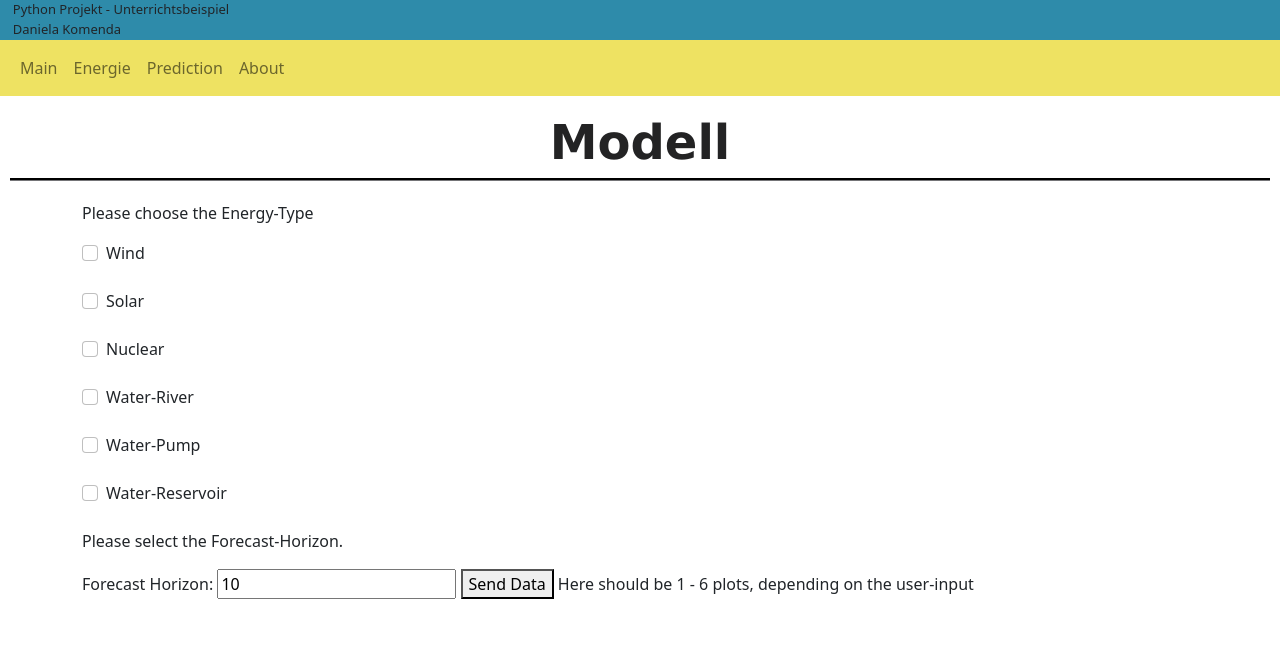
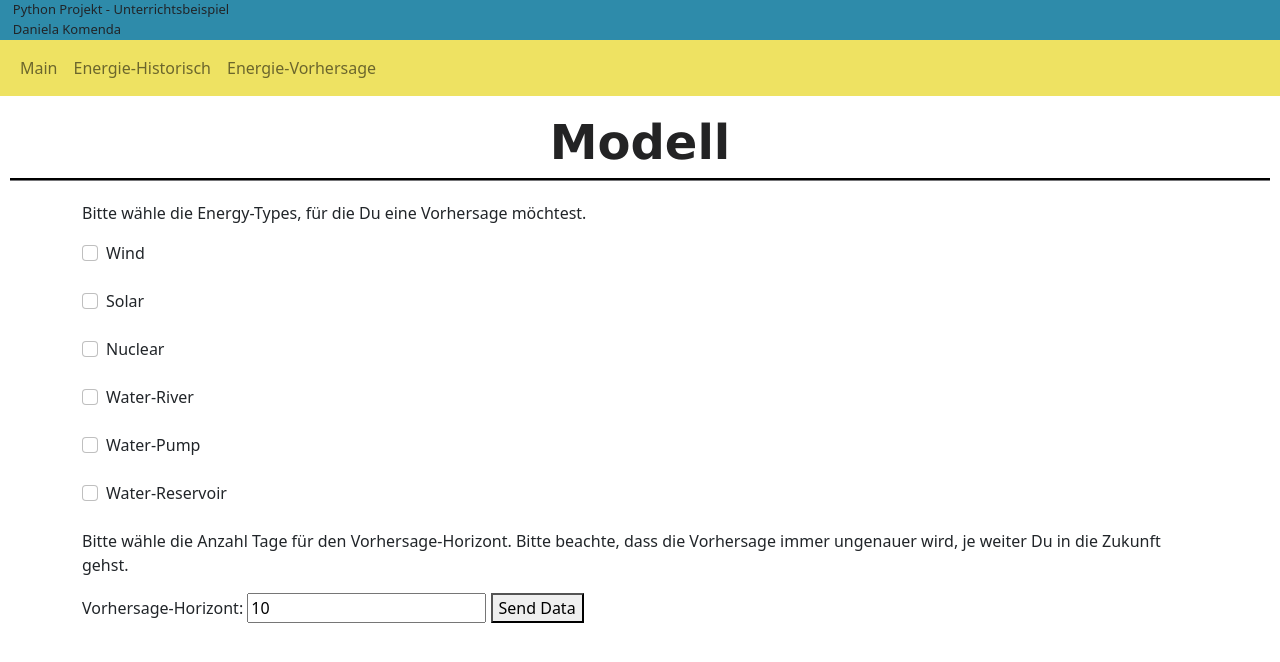
Before and after one commit to danielakomenda/MDM-PythonProject-MeinProjekt, a Flask app: template src/mdm_python/backend_server/templates/energy-prediction.html in a window 1280 px wide. Shown: the top 662 px of the page. Run offline with Flask 3, Linux system fonts and the light colour scheme; the template is opened without the code that fills it, so the values that code supplies are empty; some libraries are stand-ins or nearby versions.

Commit message:
Frontend fixes

```diff
--- a/src/mdm_python/backend_server/app.py
+++ b/src/mdm_python/backend_server/app.py
@@ -22,6 +22,7 @@ logging.basicConfig(level=logging.DEBUG, stream=sys.stdout)
 
 app = Flask(__name__)
 cache = flask_caching.Cache(app, config={"CACHE_TYPE": "SimpleCache"})
+energy_models = None
 
 
 def run() -> None:
@@ -49,7 +50,6 @@ def energy():
         data_daily = db_entsoe.extract_daily_energy()
 
         grouped_bar_plot = plot_historic.grouped_bar_plot(data_daily)
-        yearly_pie_plot = plot_historic.yearly_pie_plot(data_daily)
         stacked_area_plot = plot_historic.stacked_area_plot(
             data_hourly=data_hourly, data_daily=data_daily
         )
@@ -57,8 +57,7 @@ def energy():
         data = json.dumps(
             dict(
                 plot1=bokeh.embed.json_item(grouped_bar_plot),
-                plot2=bokeh.embed.json_item(yearly_pie_plot),
-                plot3=bokeh.embed.json_item(stacked_area_plot),
+                plot2=bokeh.embed.json_item(stacked_area_plot),
             )
         )
         response = app.response_class(
@@ -116,10 +115,13 @@ def load_models():
 
 @app.route("/energy-prediction", methods=["POST"])
 def energy_predict():
+    global energy_models
     energy_data = db_entsoe.extract_daily_energy()
     energy_types = request.json.get("types", [])
     forecast_horizon = int(request.json.get("forecastHorizon", 1))
-    energy_models = load_models()
+
+    if energy_models is None:
+        energy_models = load_models()
 
     plots = plot_forecast.plot_forecast(
         energy_data, energy_types, energy_models, forecast_horizon
@@ -129,4 +131,5 @@ def energy_predict():
 
 
 if __name__ == "__main__":
+    energy_models = load_models()
     app.run(port=5000)
--- a/src/mdm_python/backend_server/static/styles/style.css
+++ b/src/mdm_python/backend_server/static/styles/style.css
@@ -43,3 +43,21 @@
     display: block;
     margin-bottom: 6px;
   }
+
+
+  .paragraph {
+    margin-bottom: 40px;
+    margin-top: 10px;
+    margin-left: 0px;
+    margin-right: 0px
+  }
+
+
+
+  #messageContainer {
+    color:#994721;
+    font-size: medium;
+    margin-bottom: 5px;
+    margin-left: 5px;
+    font-style: italic;
+  }
--- a/src/mdm_python/backend_server/templates/base.html
+++ b/src/mdm_python/backend_server/templates/base.html
@@ -52,13 +52,10 @@
                     <a class="nav-link" href="/pages/main">Main</a>
                 </li>
                 <li class="nav-item">
-                    <a class="nav-link" href="/pages/energy">Energie</a>
+                    <a class="nav-link" href="/pages/energy-historic">Energie-Historisch</a>
                 </li>
                 <li class="nav-item">
-                    <a class="nav-link" href="/pages/energy-prediction">Prediction</a>
-                </li>
-                <li class="nav-item">
-                    <a class="nav-link" href="/pages/about">About</a>
+                    <a class="nav-link" href="/pages/energy-prediction">Energie-Vorhersage</a>
                 </li>
                 </ul>
             </div>
--- a/src/mdm_python/backend_server/templates/energy-prediction.html
+++ b/src/mdm_python/backend_server/templates/energy-prediction.html
@@ -5,90 +5,163 @@
     {% block head %}{{ super() }}{% endblock %}
   </head>
   <body>
-        {% block header %}{{ super() }}{% endblock %}
-        {% block navbar %}{{ super() }}{% endblock %}
-        {% block title %} Modell {% endblock %}
-        {% block main %}{{ super() }}{% endblock %}
+    {% block header %}{{ super() }}{% endblock %} {% block navbar %}{{ super()
+    }}{% endblock %} {% block title %} Modell {% endblock %} {% block main %}{{
+    super() }}{% endblock %} {% block content %}
 
-
-        {% block content %}
-
-
-
-  <p>Please choose the Energy-Type</p>
-
+    <p>Bitte wähle die Energy-Types, für die Du eine Vorhersage möchtest.</p>
 
     <div class="form-check">
-    <p><label><input class="form-check-input" type="checkbox" name="types" value="wind"> Wind</label></p>
-    <p><label><input class="form-check-input" type="checkbox" name="types" value="solar"> Solar</label></p>
-    <p><label><input class="form-check-input" type="checkbox" name="types" value="nuclear"> Nuclear</label></p>
-    <p><label><input class="form-check-input" type="checkbox" name="types" value="water_river"> Water-River</label></p>
-    <p><label><input class="form-check-input" type="checkbox" name="types" value="water_pump"> Water-Pump</label></p>
-    <p><label><input class="form-check-input" type="checkbox" name="types" value="water_reservoir"> Water-Reservoir</label></p>
+      <p>
+        <label
+          ><input
+            class="form-check-input"
+            type="checkbox"
+            name="types"
+            value="wind"
+          />
+          Wind</label
+        >
+      </p>
+      <p>
+        <label
+          ><input
+            class="form-check-input"
+            type="checkbox"
+            name="types"
+            value="solar"
+          />
+          Solar</label
+        >
+      </p>
+      <p>
+        <label
+          ><input
+            class="form-check-input"
+            type="checkbox"
+            name="types"
+            value="nuclear"
+          />
+          Nuclear</label
+        >
+      </p>
+      <p>
+        <label
+          ><input
+            class="form-check-input"
+            type="checkbox"
+            name="types"
+            value="water_river"
+          />
+          Water-River</label
+        >
+      </p>
+      <p>
+        <label
+          ><input
+            class="form-check-input"
+            type="checkbox"
+            name="types"
+            value="water_pump"
+          />
+          Water-Pump</label
+        >
+      </p>
+      <p>
+        <label
+          ><input
+            class="form-check-input"
+            type="checkbox"
+            name="types"
+            value="water_reservoir"
+          />
+          Water-Reservoir</label
+        >
+      </p>
     </div>
 
-  <p>Please select the Forecast-Horizon.</p>
-  <label for="forecastHorizon">Forecast Horizon:</label>
-  <input type="number" id="forecastHorizon" name="forecastHorizon" min="1" value="10">
+    <p>Bitte wähle die Anzahl Tage für den Vorhersage-Horizont. Bitte beachte, dass die Vorhersage immer ungenauer wird, je weiter Du in die Zukunft gehst.</p>
+    <label for="forecastHorizon">Vorhersage-Horizont:</label>
+    <input
+      type="number"
+      id="forecastHorizon"
+      name="forecastHorizon"
+      min="1"
+      value="10"
+    />
     <button id="sendDataButton">Send Data</button>
 
-
-
-     Here should be 1 - 6 plots, depending on the user-input
+    <p id="messageContainer"></p>
 
     <div id="plotContainer"></div>
 
-
-
     {% endblock %}
-
   </body>
 
   {% block scripts %}
   <script>
-
-        document.addEventListener('DOMContentLoaded', function() {
-            document.getElementById('sendDataButton').addEventListener('click', sendData);
+    document.addEventListener("DOMContentLoaded", function () {
+      document
+        .getElementById("sendDataButton")
+        .addEventListener("click", sendData);
     });
 
     async function sendData() {
+      var sendDataButton = document.getElementById("sendDataButton");
+      var messageContainer = document.getElementById("messageContainer");
+
+      // If the button is clicked and the website is waiting for a response, the button is disabled
+      sendDataButton.disabled = true;
+      messageContainer.innerText =
+        "Bitte habe einen Moment Geduld, die Vorhersage wird berechnet.";
 
       var checkboxes = document.querySelectorAll('input[name="types"]:checked');
       var forecastHorizon = document.getElementById("forecastHorizon").value;
       var selectedTypes = [];
-            checkboxes.forEach(function(checkbox) {
+      checkboxes.forEach(function (checkbox) {
         selectedTypes.push(checkbox.value);
       });
 
-            const response = await fetch('/energy-prediction', {
-              method: 'POST',
+      try {
+        const response = await fetch("/energy-prediction", {
+          method: "POST",
           headers: {
-                'Content-Type': 'application/json'
+            "Content-Type": "application/json",
           },
-              body: JSON.stringify({ types: selectedTypes, forecastHorizon: forecastHorizon })
+          body: JSON.stringify({
+            types: selectedTypes,
+            forecastHorizon: forecastHorizon,
+          }),
         });
         if (!response.ok) {
-              throw new Error('Network response was not ok');
+          throw new Error("Network response was not ok");
         }
         const data = await response.json();
 
+        messageContainer.innerText = "";
         displayPlots(data);
+      } catch (error) {
+        // If an error occurs, display it
+        messageContainer.innerText =
+          "Es ist ein Fehler aufgetreten. Bitte versuche es später erneut.";
+      } finally {
+        // Re-enable the button in both success and error cases
+        sendDataButton.disabled = false;
+      }
     }
 
-
     function displayPlots(plots) {
-            const plotContainer = document.getElementById('plotContainer');
-            plotContainer.innerHTML = ''; // Clear existing plots
+      const plotContainer = document.getElementById("plotContainer");
+      plotContainer.innerHTML = ""; // Clear existing plots
 
       for (const [energyType, dataURL] of Object.entries(plots)) {
-                const img = document.createElement('img');
+        const img = document.createElement("img");
         img.src = dataURL; // Set the source of the image
         img.alt = `Energy prediction plot for ${energyType}`;
-                img.style.width = '100%'; // Optional: Set image width
+        img.style.width = "100%"; // Optional: Set image width
         plotContainer.appendChild(img); // Add the image to the container
       }
     }
-
   </script>
   {% endblock %}
 </html>
--- a/src/mdm_python/data/model_save.py
+++ b/src/mdm_python/data/model_save.py
@@ -41,6 +41,7 @@ if not exists:
     container_client = blob_service_client.create_container(container_name)
 
 
+
 models = dict(
     nuclear_model=model_directory / "nuclear.pickle",
     solar_model=model_directory / "solar.pickle",
@@ -50,9 +51,7 @@ models = dict(
     wind_model=model_directory / "wind.pickle",
 )
 
-
 for model, file_path in models.items():
-
     # Create a blob client using the local file name as the name for the blob
     blob_client = blob_service_client.get_blob_client(
         container=container_name, blob=file_path
```
Also changed, not shown: src/mdm_python/backend_server/templates/about.html (deleted, +0 -24 lines), src/mdm_python/backend_server/templates/energy-historic.html (added, +66 -0 lines), src/mdm_python/backend_server/templates/energy.html (deleted, +0 -50 lines), src/mdm_python/backend_server/templates/main.html (+9 -1 lines), src/mdm_python/data/model_create.py (+4 -4 lines), .github/workflows/create-model.yml, 2 other files. Lines whose indentation alone changed are shown as unchanged.
